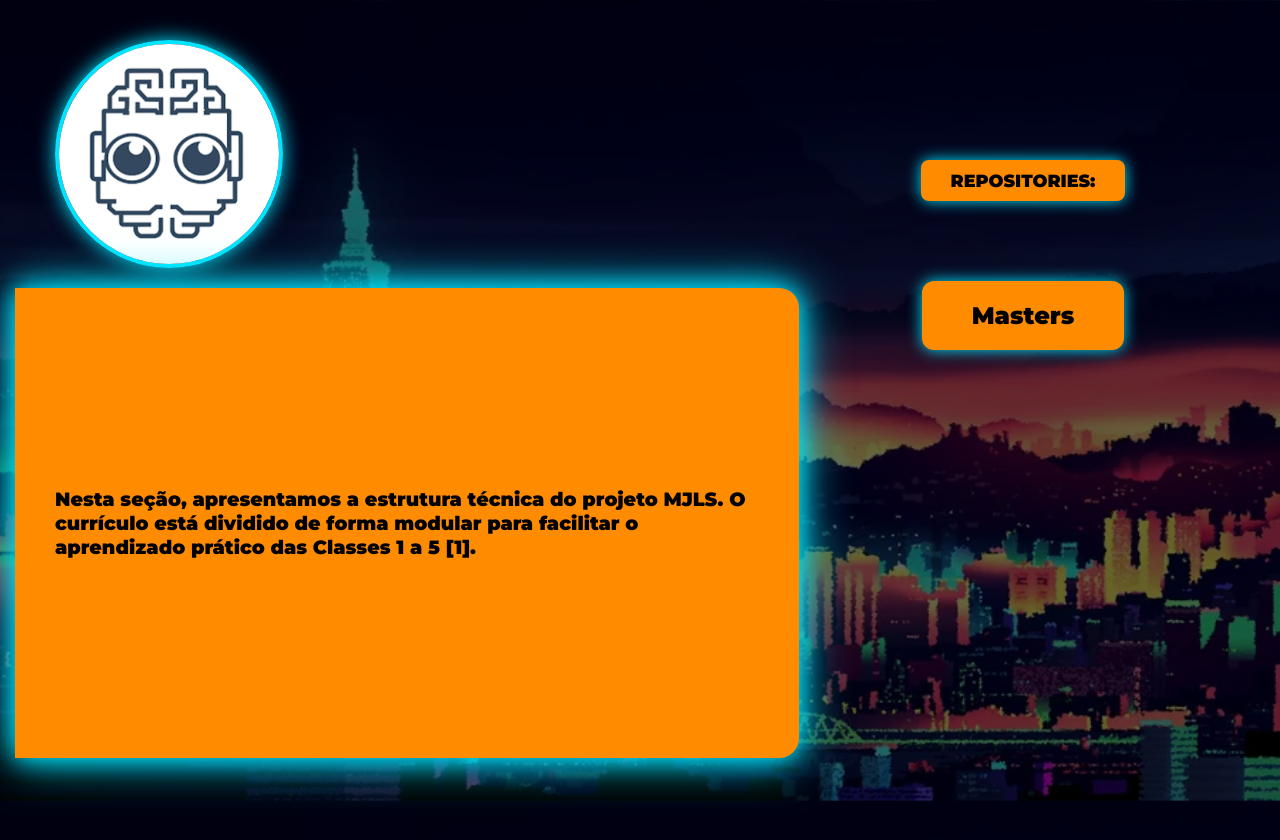
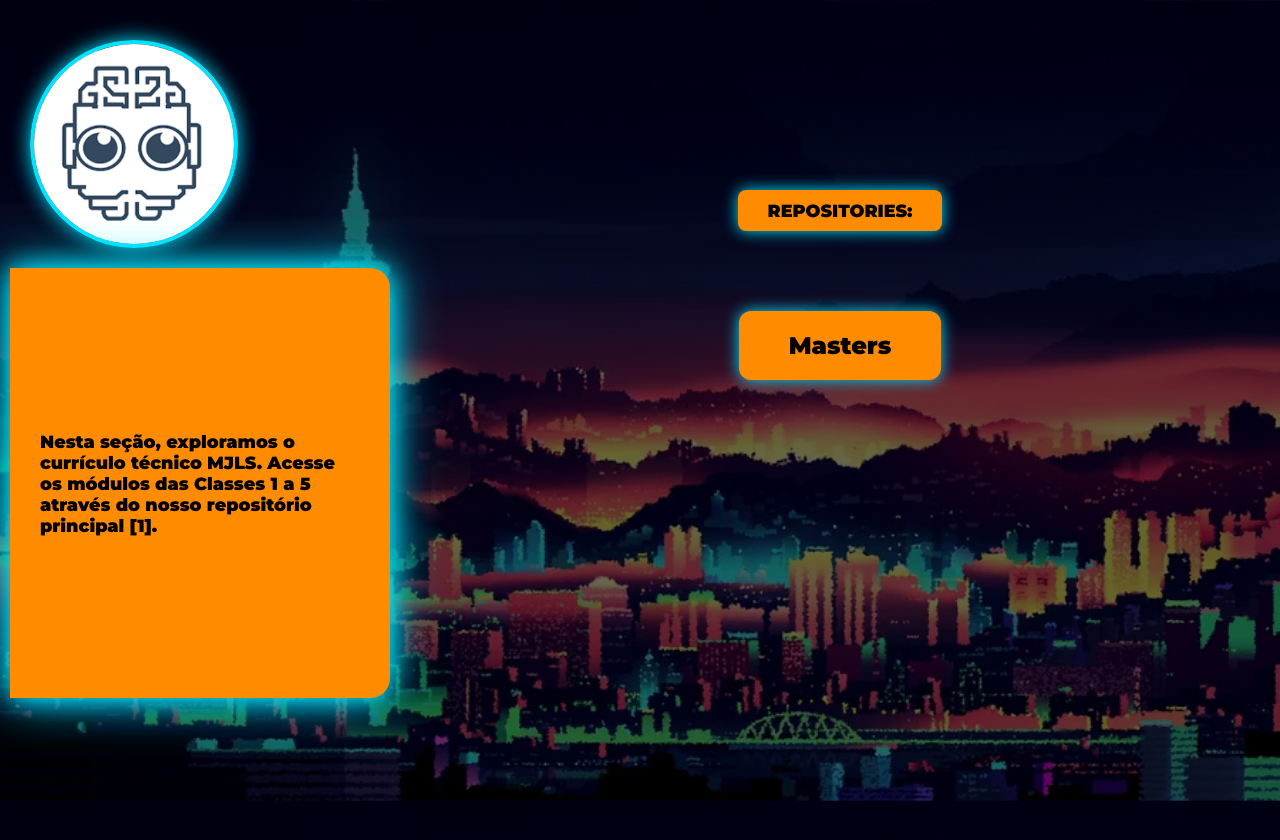
Before and after one commit to Verlydiego/Verlydiego.github.io, a plain HTML site: page about.html in a window 1280 px wide. Drawn offline with Linux system fonts and the light colour scheme.

Commit message:
Refactor about.html layout and content adjustments

```diff
--- a/about.html
+++ b/about.html
@@ -7,7 +7,6 @@
     <link href="https://fonts.googleapis.com/css2?family=Montserrat:wght@400;900&display=swap" rel="stylesheet">
     <style>
         body {
-            /* Fundo com a imagem solicitada anteriormente */
             background-image: url('images/uoxrymrrvkm3bpw3.jpg');
             background-size: cover;
             background-position: center;
@@ -25,7 +24,7 @@
             color: white;
             position: relative;
 
-            /* 1. ESPAÇO MÍNIMO NAS BORDAS: Apenas um pequeno respiro de 10px */
+            /* ESPAÇAMENTO CONTROLADO: 10px nas laterais para encostar quase totalmente */
             padding: 40px 10px;
         }
 
@@ -39,20 +38,20 @@
 
         .main-container {
             display: flex;
-            /* 2. LARGURA TOTAL: Para que a coluna esquerda encoste na borda */
             width: 100%;
             max-width: 1400px;
             gap: 20px;
             align-items: flex-start;
+            justify-content: space-between; /* Empurra as colunas para as extremidades */
         }
 
-        /* COLUNA ESQUERDA: Posicionada bem à esquerda */
+        /* COLUNA ESQUERDA: Colada na borda */
         .left-side {
-            flex: 1.5; /* Dá mais espaço para o lado da apresentação */
             display: flex;
             flex-direction: column;
-            align-items: flex-start; /* Alinha os itens à esquerda */
-            padding-left: 5px;
+            align-items: flex-start;
+            padding: 0;
+            margin: 0;
         }
 
         .profile-link {
@@ -61,28 +60,33 @@
             border-radius: 50%;
             line-height: 0;
             margin-bottom: 20px;
-            margin-left: 40px; /* Mantém a foto um pouco mais centralizada na coluna */
+            /* Pequeno recuo para a foto não ficar "cortada" visualmente na borda */
+            margin-left: 20px;
         }
 
         .profile-img {
-            width: 220px;
-            height: 220px;
+            width: 200px;
+            height: 200px;
             border-radius: 50%;
             object-fit: cover;
             border: 4px solid #00e5ff;
             box-shadow: 0 0 20px #00e5ff;
         }
 
-        /* 3. CAIXA DE APRESENTAÇÃO COM MAIOR ALTURA E LARGURA */
+        /* CAIXA DE APRESENTAÇÃO: Largura reduzida e colada à esquerda */
         .presentation-box {
             background-color: #ff8c00;
             color: black;
-            padding: 60px 40px;      /* Aumentado o preenchimento interno */
-            min-height: 350px;       /* Altura mínima aumentada */
-            width: 95%;              /* Quase encosta na borda da coluna */
-            border-radius: 0 20px 20px 0; /* Arredonda apenas o lado direito para efeito visual */
+            padding: 40px 30px;
+
+            /* AJUSTES SOLICITADOS */
+            min-height: 350px;       /* Mantida a altura que ficou boa */
+            width: 320px;            /* Largura reduzida significativamente */
+            margin-left: 0;          /* Encosta na borda definida pelo body */
+
+            border-radius: 0 20px 20px 0; /* Arredondamento apenas no lado direito */
             font-weight: bold;
-            font-size: 1.2em;
+            font-size: 1.1em;
             text-align: left;
             display: flex;
             align-items: center;
@@ -95,9 +99,7 @@
             display: flex;
             flex-direction: column;
             align-items: center;
-
-            /* 4. ABAIXANDO O TEXTO REPOSITORIES: Aumentado de 20px para 120px */
-            padding-top: 120px;
+            padding-top: 150px; /* Desce a seção Repositories conforme solicitado */
         }
 
         .working-box {
@@ -133,17 +135,17 @@
 <body>
 
     <div class="main-container">
-        <!-- LADO ESQUERDO: APRESENTAÇÃO MJLS -->
+        <!-- LADO ESQUERDO: REDUZIDO E POSICIONADO À BORDA -->
         <div class="left-side">
             <a href="index.html" class="profile-link">
                 <img src="images/62560979.png" alt="Home" class="profile-img">
             </a>
             <div class="presentation-box">
-                <p>Nesta seção, apresentamos a estrutura técnica do projeto MJLS. O currículo está dividido de forma modular para facilitar o aprendizado prático das Classes 1 a 5 [1].</p>
+                <p>Nesta seção, exploramos o currículo técnico MJLS. Acesse os módulos das Classes 1 a 5 através do nosso repositório principal [1].</p>
             </div>
         </div>
 
-        <!-- LADO DIREITO: ACESSO AO REPOSITÓRIO -->
+        <!-- LADO DIREITO: REPOSITORIES REPOSICIONADO -->
         <div class="right-side">
             <div class="working-box">
                 Repositories:
```
